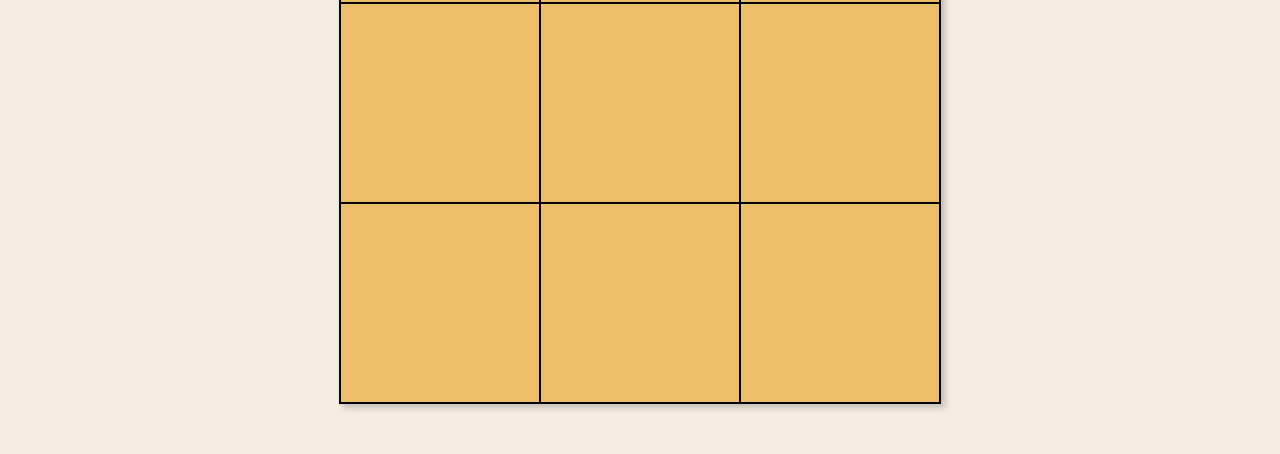
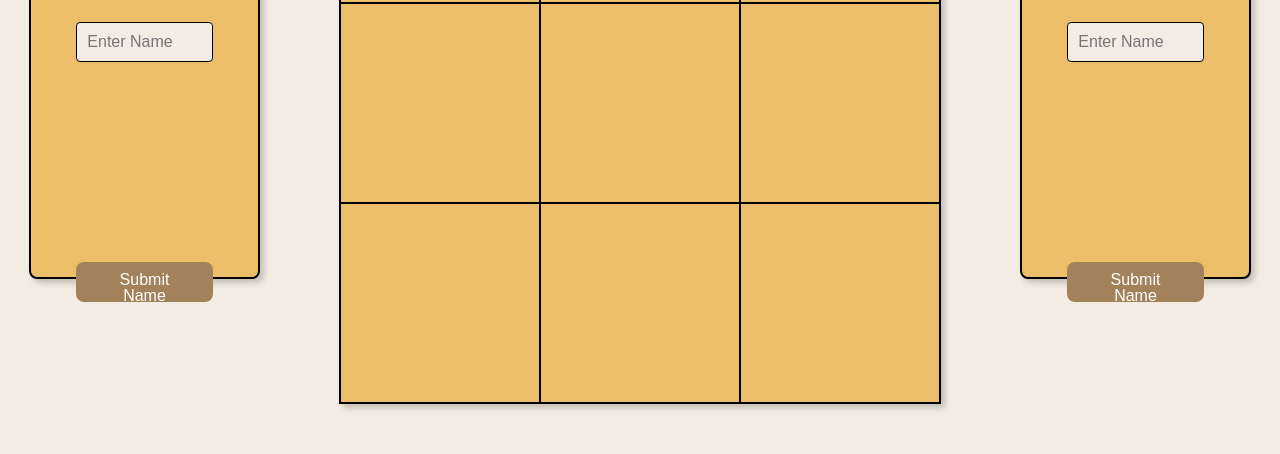
Before and after one commit to ccordoba464/OdinTicTacToe, a plain HTML site: page index.html in a window 1280 px wide. Shown: the part 346-800 px from the top of the page. Drawn offline with Linux system fonts and the light colour scheme.

Commit message:
Create form layout and components

```diff
--- a/index.html
+++ b/index.html
@@ -10,6 +10,9 @@
   <body>
     <div id="game-container">
       <div id="header"><div id="results"></div></div>
+      <div class="player-info" id="player1-container">
+        <div class="info-header">Player 1</div>
+      </div>
       <div id="game-board">
         <div class="pane" id="pane-1"></div>
         <div class="pane" id="pane-2"></div>
@@ -21,6 +24,9 @@
         <div class="pane" id="pane-8"></div>
         <div class="pane" id="pane-9"></div>
       </div>
+      <div class="player-info" id="player2-container">
+        <div class="info-header">Player 2</div>
+      </div>
     </div>
   </body>
 </html>
--- a/script.js
+++ b/script.js
@@ -27,6 +27,32 @@ const gameBoard = (() => {
 
 const displayController = (() => {
   const results = document.getElementById("results");
+  const player1Container = document.getElementById("player1-container");
+  const player2Container = document.getElementById("player2-container");
+
+  const displayPlayerForm = () => {
+    const playerForm1 = document.createElement("form");
+    playerForm1.id = "player-form1";
+    const nameInput1 = document.createElement("input");
+    nameInput1.placeholder = "Enter Name";
+    const submitButton1 = document.createElement("button");
+    submitButton1.id = "submit-player1";
+    submitButton1.type = "submit";
+    submitButton1.textContent = "Submit Name";
+    playerForm1.append(nameInput1, submitButton1);
+    player1Container.appendChild(playerForm1);
+
+    const playerForm2 = document.createElement("form");
+    playerForm2.id = "player-form2";
+    const nameInput2 = document.createElement("input");
+    nameInput2.placeholder = "Enter Name";
+    const submitButton2 = document.createElement("button");
+    submitButton2.id = "submit-player2";
+    submitButton2.type = "submit";
+    submitButton2.textContent = "Submit Name";
+    playerForm2.append(nameInput2, submitButton2);
+    player2Container.appendChild(playerForm2);
+  };
 
   const displayChoices = () => {
     for (let i = 0; i < 9; i++) {
@@ -43,20 +69,25 @@ const displayController = (() => {
     }
   };
 
-  return { displayChoices, displayResults };
+  return { displayChoices, displayResults, displayPlayerForm };
 })();
 
-const player = symbol => {
+const player = (symbol, name) => {
   const choosePane = paneID => {
     gameBoard.getGameBoard()[+paneID.charAt(5) - 1] = symbol;
     gameFlow.incrementTurns();
   };
-  return { symbol, choosePane };
+  return { symbol, name, choosePane };
 };
 
 const gameFlow = (() => {
-  const player0 = player("X");
-  const player1 = player("O");
+  const getNames = () => {
+    displayController.displayPlayerForm();
+  };
+
+  getNames();
+  //const player0 = player("X");
+  //const player1 = player("O");
   let turns = 0;
 
   let playerTurn = Math.random() < 0.5 ? player0 : player1;
--- a/styles.css
+++ b/styles.css
@@ -140,7 +140,7 @@ body {
   background-color: rgb(244, 236, 227);
   height: 100vh;
   display: grid;
-  grid-template-columns: 1fr 4fr 1fr;
+  grid-template-columns: 1fr 2fr 1fr;
   grid-template-rows: 1fr 6fr;
 }
 
@@ -161,6 +161,64 @@ body {
   justify-content: stretch;
   padding: 20px;
   font-weight: bold;
+}
+
+.player-info {
+  background-color: rgb(236, 190, 106);
+  height: 50%;
+  width: 80%;
+  box-sizing: border-box;
+  padding: 20px 0;
+  align-self: center;
+  justify-self: center;
+  align-items: center;
+  border: 2px solid black;
+  border-radius: 8px;
+  box-shadow: 4px 4px 6px rgba(0, 0, 0, 0.2);
+}
+
+.player-info .info-header {
+  text-align: center;
+  font-size: 2rem;
+  justify-content: stretch;
+  font-weight: bold;
+  margin-bottom: 20px;
+}
+
+#player-form1,
+#player-form2 {
+  box-sizing: border-box;
+  display: flex;
+  flex-direction: column;
+  justify-content: space-between;
+  align-items: center;
+  padding: 20px 0;
+}
+
+.player-info input {
+  background-color: rgb(244, 236, 227);
+  box-sizing: border-box;
+  width: 60%;
+  height: 40px;
+  padding: 10px;
+  border: 1px solid black;
+  border-radius: 4px;
+  margin-bottom: 200px;
+}
+
+.player-info input:focus {
+  outline: none;
+}
+
+.player-info button {
+  background-color: rgb(163, 129, 90);
+  width: 60%;
+  height: 40px;
+  color: white;
+  padding: 10px 20px;
+  font-size: 16px;
+  border-radius: 8px;
+  cursor: pointer;
 }
 
 #game-board {
```
